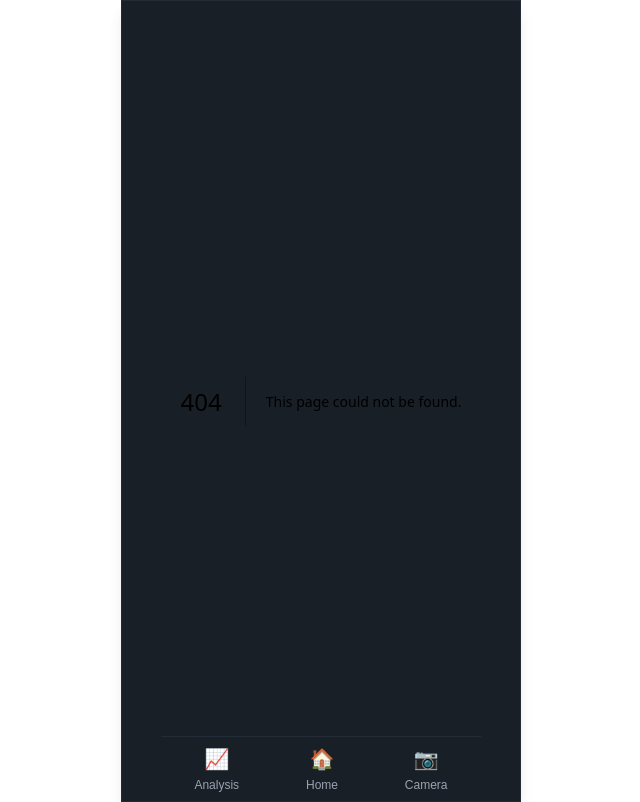
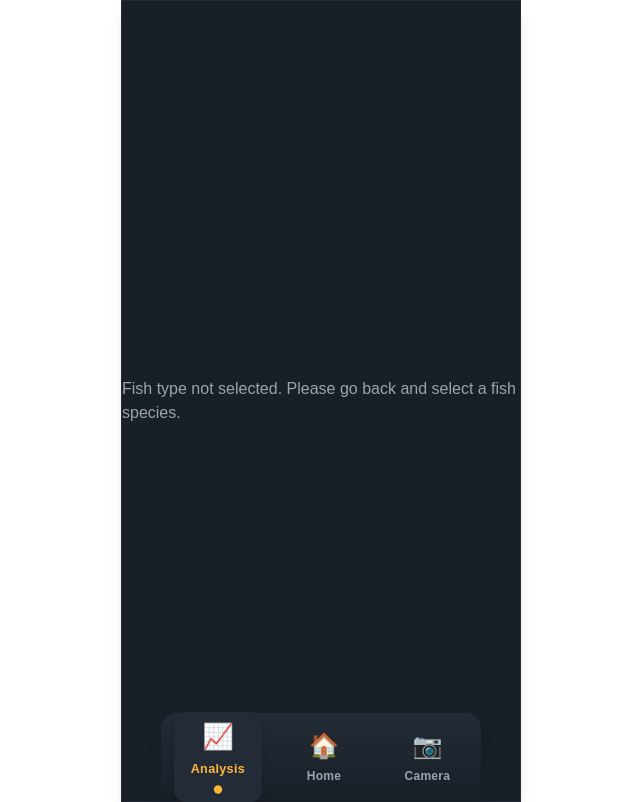
Before and after one commit to aavashlamichhane/drfish, a Next.js app: page /Dashboard/Analysis in a window 1280 px wide. Before the commit this address had no page. Shown: the whole page, without its empty margins (319-959 px from the left). Built offline with nearby package versions, Linux system fonts and the light colour scheme.

Commit message:
Add Analysis and Camera pages with real-time data updates and navigation improvements

```diff
--- /dev/null
+++ b/app/Dashboard/Analysis/page.tsx
@@ -0,0 +1,185 @@
+"use client";
+import React, { useEffect, useState } from "react";
+import { getAlerts } from "../../lib/fishMonitoring";
+
+type AlertType = {
+  id: string;
+  title: string;
+  description: string;
+  type: string;
+  severity: "critical" | "warning" | "info";
+  icon: string;
+  solutions: string[];
+};
+
+export default function AnalysisPage() {
+  const [fishType, setFishType] = useState<"Trout" | "Carp" | null>(null);
+  const [alerts, setAlerts] = useState<AlertType[]>([]);
+  const [loading, setLoading] = useState(true);
+  const [readings, setReadings] = useState({
+    temperature: 0,
+    dissolvedOxygen: 0,
+    pH: 0,
+    turbidity: 0,
+  });
+
+  // Simulate live data updates every 5 seconds
+  useEffect(() => {
+    if (typeof window !== "undefined") {
+      const storedFishType = localStorage.getItem("fishType");
+      if (storedFishType === "Trout" || storedFishType === "Carp") {
+        setFishType(storedFishType);
+      }
+    }
+  }, []);
+
+  useEffect(() => {
+    if (!fishType) return;
+
+    // Function to generate random readings for demo
+    const generateReadings = () => {
+      if (fishType === "Trout") {
+        return {
+          temperature: +(16 + Math.random() * 6).toFixed(1), // 16-22
+          dissolvedOxygen: +(4 + Math.random() * 2).toFixed(1), // 4-6
+          pH: +(6.5 + Math.random() * 1).toFixed(2), // 6.5-7.5
+          turbidity: +(70 + Math.random() * 20).toFixed(0), // 70-90
+        };
+      } else {
+        return {
+          temperature: +(28 + Math.random() * 6).toFixed(1), // 28-34
+          dissolvedOxygen: +(5 + Math.random() * 2).toFixed(1), // 5-7
+          pH: +(7 + Math.random() * 1).toFixed(2), // 7-8
+          turbidity: +(80 + Math.random() * 20).toFixed(0), // 80-100
+        };
+      }
+    };
+
+    // Initial and interval update
+    const updateData = () => {
+      const newReadings = generateReadings();
+      setReadings(newReadings);
+      setAlerts(getAlerts(newReadings, fishType));
+      setLoading(false);
+    };
+
+    updateData();
+    const interval = setInterval(updateData, 5000);
+    return () => clearInterval(interval);
+  }, [fishType]);
+
+  if (!fishType) {
+    return (
+      <div className="flex flex-col items-center justify-center min-h-screen text-gray-400">
+        Fish type not selected. Please go back and select a fish species.
+      </div>
+    );
+  }
+
+  if (loading) {
+    return (
+      <div className="flex flex-col items-center justify-center min-h-screen text-gray-400">
+        Loading analysis...
+      </div>
+    );
+  }
+
+  return (
+    <div className="p-4 pb-24 min-h-screen bg-gradient-to-b from-[#181f27] to-[#232b36]">
+      <div className="max-w-xl mx-auto">
+        {/* Small Section to Fill the Gap */}
+        <div className="mb-6">
+          <div className="bg-[#1e2630] rounded-2xl p-5 flex items-center gap-4 shadow">
+            <div className="flex flex-col flex-1">
+              <span className="text-[#ffb43a] font-bold text-lg mb-1">
+                Real-Time Pond Health Analysis
+              </span>
+              <span className="text-gray-300 text-sm">
+                Below you'll find the latest water quality readings and smart
+                suggestions for your{" "}
+                <span className="font-semibold text-[#ffb43a]">{fishType}</span>{" "}
+                pond. Data updates automatically every few seconds.
+              </span>
+            </div>
+            <span className="text-3xl select-none">
+              {fishType === "Trout" ? "🐟" : "🎣"}
+            </span>
+          </div>
+        </div>
+        {/* Quick Stats */}
+        <div className="mb-8 grid grid-cols-2 gap-4">
+          <div className="bg-[#232b36] rounded-xl p-4 flex flex-col items-center shadow">
+            <span className="text-2xl mb-1">🌡️</span>
+            <span className="text-white font-bold text-lg">
+              {readings.temperature}°C
+            </span>
+            <span className="text-xs text-gray-400">Temperature</span>
+          </div>
+          <div className="bg-[#232b36] rounded-xl p-4 flex flex-col items-center shadow">
+            <span className="text-2xl mb-1">💧</span>
+            <span className="text-white font-bold text-lg">
+              {readings.dissolvedOxygen} mg/L
+            </span>
+            <span className="text-xs text-gray-400">Oxygen</span>
+          </div>
+          <div className="bg-[#232b36] rounded-xl p-4 flex flex-col items-center shadow">
+            <span className="text-2xl mb-1">🧪</span>
+            <span className="text-white font-bold text-lg">{readings.pH}</span>
+            <span className="text-xs text-gray-400">pH Level</span>
+          </div>
+          <div className="bg-[#232b36] rounded-xl p-4 flex flex-col items-center shadow">
+            <span className="text-2xl mb-1">🌫️</span>
+            <span className="text-white font-bold text-lg">
+              {readings.turbidity} NTU
+            </span>
+            <span className="text-xs text-gray-400">Turbidity</span>
+          </div>
+        </div>
+        {/* Alerts & Suggestions */}
+        <h2 className="text-2xl font-bold text-[#22d37b] mb-4">
+          Farm Management Suggestions
+        </h2>
+        {alerts.length === 0 ? (
+          <div className="bg-[#1e2630] rounded-xl p-6 text-green-400 text-center shadow">
+            All parameters are within optimal range. No problems detected!
+          </div>
+        ) : (
+          <div className="flex flex-col gap-4">
+            {alerts.map((alert) => (
+              <div
+                key={alert.id}
+                className={`rounded-xl px-5 py-4 flex flex-col gap-2 shadow border-l-4
+                  ${
+                    alert.severity === "critical"
+                      ? "border-red-500 bg-red-900/10"
+                      : alert.severity === "warning"
+                      ? "border-yellow-400 bg-yellow-900/20"
+                      : "border-blue-400 bg-blue-900/20"
+                  }
+                `}
+              >
+                <div className="flex items-center gap-2 mb-1">
+                  <span className="text-xl">{alert.icon}</span>
+                  <span className="font-semibold text-base text-white">
+                    {alert.title}
+                  </span>
+                </div>
+                <div className="text-gray-300 text-sm">{alert.description}</div>
+                <div>
+                  <div className="font-semibold text-white mb-1 text-sm">
+                    Recommended Solutions:
+                  </div>
+                  <ul className="list-disc list-inside text-gray-200 text-xs pl-2">
+                    {alert.solutions.map((solution, idx) => (
+                      <li key={idx}>{solution}</li>
+                    ))}
+                  </ul>
+                </div>
+              </div>
+            ))}
+          </div>
+        )}
+      </div>
+    </div>
+  );
+}
--- /dev/null
+++ b/app/Dashboard/Camera/page.tsx
@@ -0,0 +1,9 @@
+import React from 'react'
+
+const page = () => {
+  return (
+    <div>page</div>
+  )
+}
+
+export default page
--- a/app/components/appBar.tsx
+++ b/app/components/appBar.tsx
@@ -1,41 +1,60 @@
 "use client";
 import Link from "next/link";
-import { usePathname, useSearchParams } from "next/navigation";
+import { usePathname } from "next/navigation";
+
+const navItems = [
+  {
+    label: "Analysis",
+    href: "/Dashboard/Analysis",
+    icon: "📈",
+    match: "/Dashboard/Analysis",
+  },
+  {
+    label: "Home",
+    href: "/Dashboard/Home",
+    icon: "🏠",
+    match: "/Dashboard/Home",
+  },
+  {
+    label: "Camera",
+    href: "/Dashboard/Camera",
+    icon: "📷",
+    match: "/Dashboard/Camera",
+  },
+];
 
 export default function AppBar() {
   const pathname = usePathname();
-  const searchParams = useSearchParams();
-  const fishType = searchParams.get("fish");
 
   return (
-    <nav className="fixed bottom-0 left-1/2 -translate-x-1/2 w-full max-w-xs bg-[#181f27] border-t border-[#232b36] flex justify-around items-center h-16 z-10">
-      <Link
-        href={`/Analysis?fish=${fishType}`}
-        className={`flex flex-col items-center ${
-          pathname === "/Analysis" ? "text-[#ffb43a]" : "text-gray-400"
-        } hover:text-[#ffb43a] text-xs transition-colors`}
-      >
-        <span className="text-xl mb-1">📈</span>
-        Analysis
-      </Link>
-      <Link
-        href={`/home?fish=${fishType}`}
-        className={`flex flex-col items-center ${
-          pathname === "/home" ? "text-[#ffb43a]" : "text-gray-400"
-        } hover:text-[#ffb43a] text-xs transition-colors`}
-      >
-        <span className="text-xl mb-1">🏠</span>
-        Home
-      </Link>
-      <Link
-        href={`/camera?fish=${fishType}`}
-        className={`flex flex-col items-center ${
-          pathname === "/camera" ? "text-[#ffb43a]" : "text-gray-400"
-        } hover:text-[#ffb43a] text-xs transition-colors`}
-      >
-        <span className="text-xl mb-1">📷</span>
-        Camera
-      </Link>
+    <nav className="fixed bottom-0 left-1/2 -translate-x-1/2 w-full max-w-xs bg-gradient-to-t from-[#181f27] to-[#232b36] border-t border-[#232b36] flex justify-around items-center h-18 z-20 shadow-xl rounded-t-2xl">
+      {navItems.map((item) => {
+        const isActive = pathname === item.match;
+        return (
+          <Link
+            key={item.label}
+            href={item.href}
+            className={`flex flex-col items-center justify-center gap-1 px-4 py-2 rounded-xl transition-all duration-200
+              ${
+                isActive
+                  ? "bg-[#232b36] text-[#ffb43a] shadow-md scale-105"
+                  : "text-gray-400 hover:text-[#ffb43a] hover:bg-[#232b36]/60"
+              }
+            `}
+            style={{
+              minWidth: 70,
+            }}
+          >
+            <span className="text-2xl mb-0.5">{item.icon}</span>
+            <span className="text-xs font-semibold tracking-wide">
+              {item.label}
+            </span>
+            {isActive && (
+              <span className="block w-2 h-2 mt-1 rounded-full bg-[#ffb43a] shadow" />
+            )}
+          </Link>
+        );
+      })}
     </nav>
   );
 }
```
